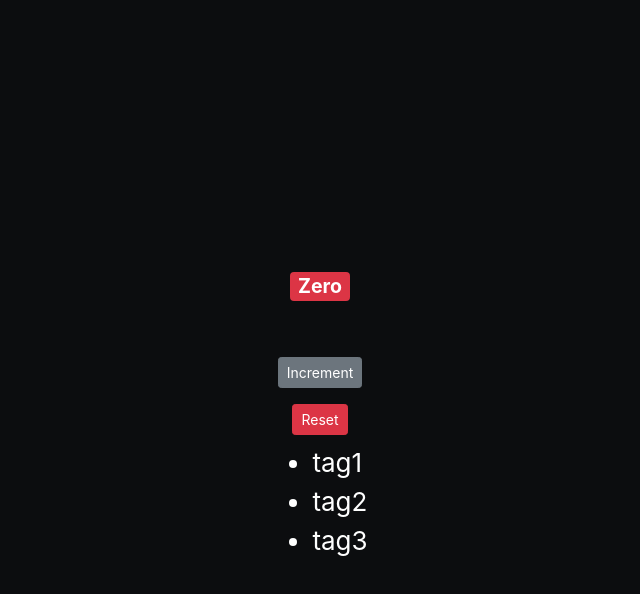
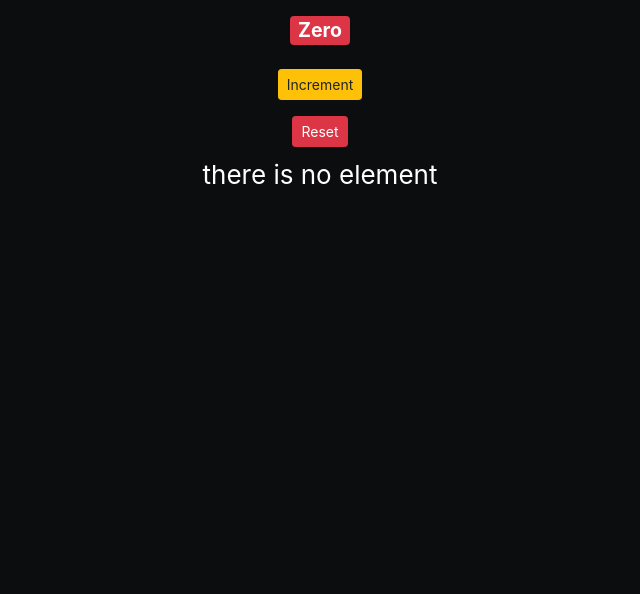
Before and after one commit to ALMahmud00/react-basic, a React (Create React App) app: page / in a window 1280 px wide. Shown: the top 594 px of the page, without its empty margins (320-960 px from the left). Built offline with nearby package versions, Linux system fonts and the light colour scheme.

Commit message:
counter working

```diff
--- a/src/components/counter.css
+++ b/src/components/counter.css
@@ -4,7 +4,7 @@
     display: flex;
     flex-direction: column;
     align-items: center;
-    justify-content: center;
+    /*justify-content: center;*/
     font-size: calc(10px + 2vmin);
     color: white;
   }
--- a/src/components/counter.jsx
+++ b/src/components/counter.jsx
@@ -4,14 +4,14 @@ import React, { Component } from "react";
 class Counter extends Component {
     state = {
         count: 0,
-        tags : ["tag1", "tag2", "tag3"]
+        tags : []
     };
 
     render() {
         return(
         <div className="counter-back">
             <span className={this.getBadgeStyle()} >{this.formatCounter()}</span>
-            <button onClick={this.handleIncrementValue} className="btn btn-secondary btn-sm m-2">  Increment  </button>
+            <button onClick={this.handleIncrementValue} className="btn btn-warning btn-sm m-2">  Increment  </button>
             <button onClick={this.handleResetValue} className="btn btn-danger btn-sm m-2">  Reset  </button>
 
             {this.renderTags()}
@@ -27,15 +27,24 @@ class Counter extends Component {
 
 
     getBadgeStyle(){
-        return this.state.count === 0 ? "badge badge-danger m-5" :
-                this.state.count % 2 == 0 ? "badge badge-primary m-5" :  "badge badge-warning m-5"
+        return this.state.count === 0 ? "badge badge-danger m-3" :  "badge badge-warning m-3"
     }
 
     handleIncrementValue = () => {
-        this.setState({count: this.state.count + 1 });
+        let tagState = this.state.tags;
+        tagState.push(this.state.count+1);
+
+        this.setState({
+                count: this.state.count + 1,
+                tags: tagState
+        });
     }
     handleResetValue = () => {
-        this.setState({count: 0 });
+        this.setState(
+            {
+                count: 0 ,
+                tags: []
+            });
     }
 
     formatCounter(){
```
